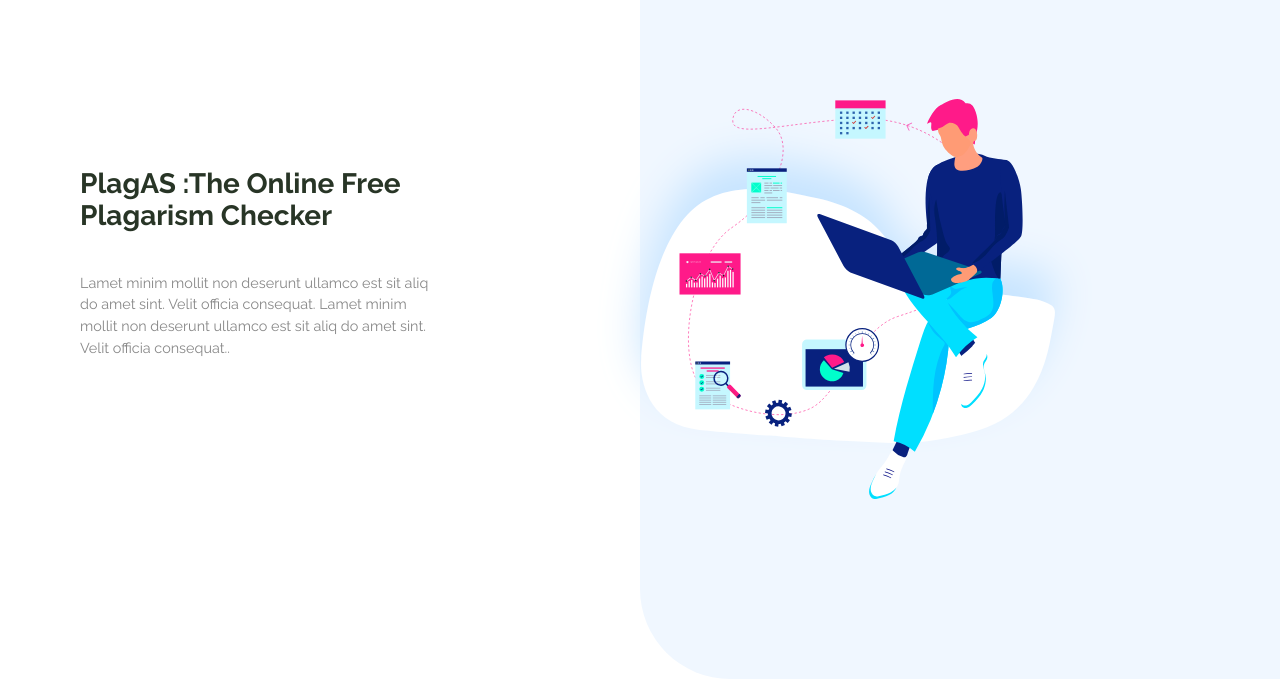
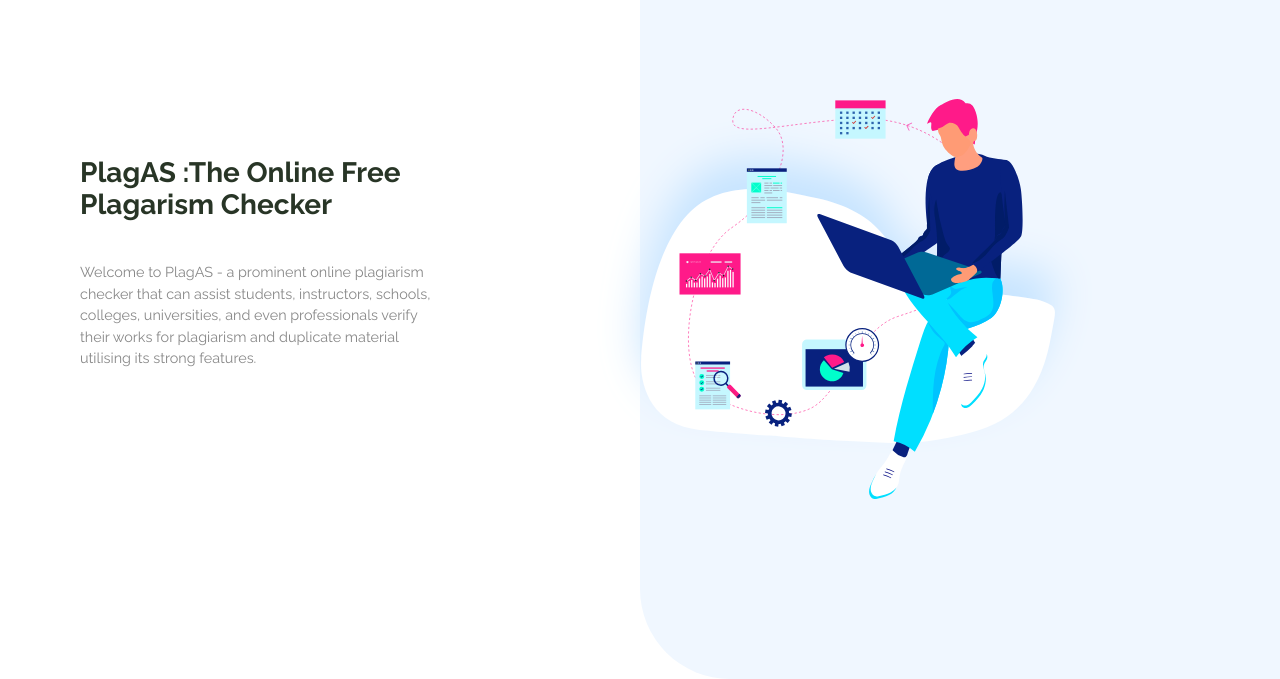
Before and after one commit to Final-Year-Proj1/PlagAS-Client, a plain HTML site: page index.html in a window 1280 px wide. Shown: the part 121-800 px from the top of the page. Drawn offline with nearby package versions, Linux system fonts and the light colour scheme.

Commit message:
Update index.html

```diff
--- a/index.html
+++ b/index.html
@@ -55,9 +55,8 @@
     <div class="hero-left-side">
       <h1>PlagAS :The Online Free plagarism checker</h1>
       <p>
-        Lamet minim mollit non deserunt ullamco est sit aliq do amet sint.
-        Velit officia consequat. Lamet minim mollit non deserunt ullamco est
-        sit aliq do amet sint. Velit officia consequat..
+       Welcome to PlagAS - a prominent online plagiarism checker that can assist students, instructors, schools, colleges, universities,
+        and even professionals verify their works for plagiarism and duplicate material utilising its strong features.
       </p>
     </div>
     <!-- right side code   -->
```
